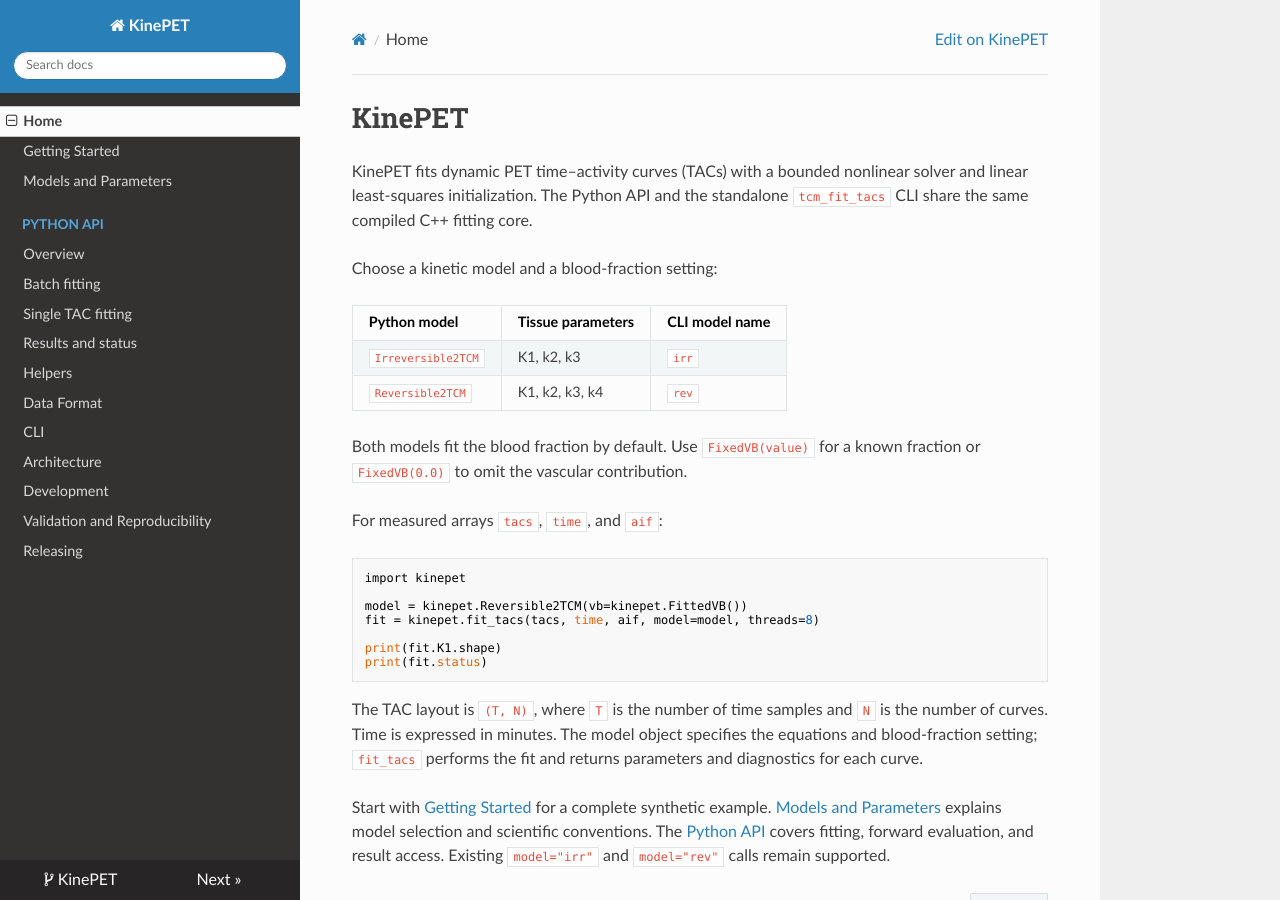
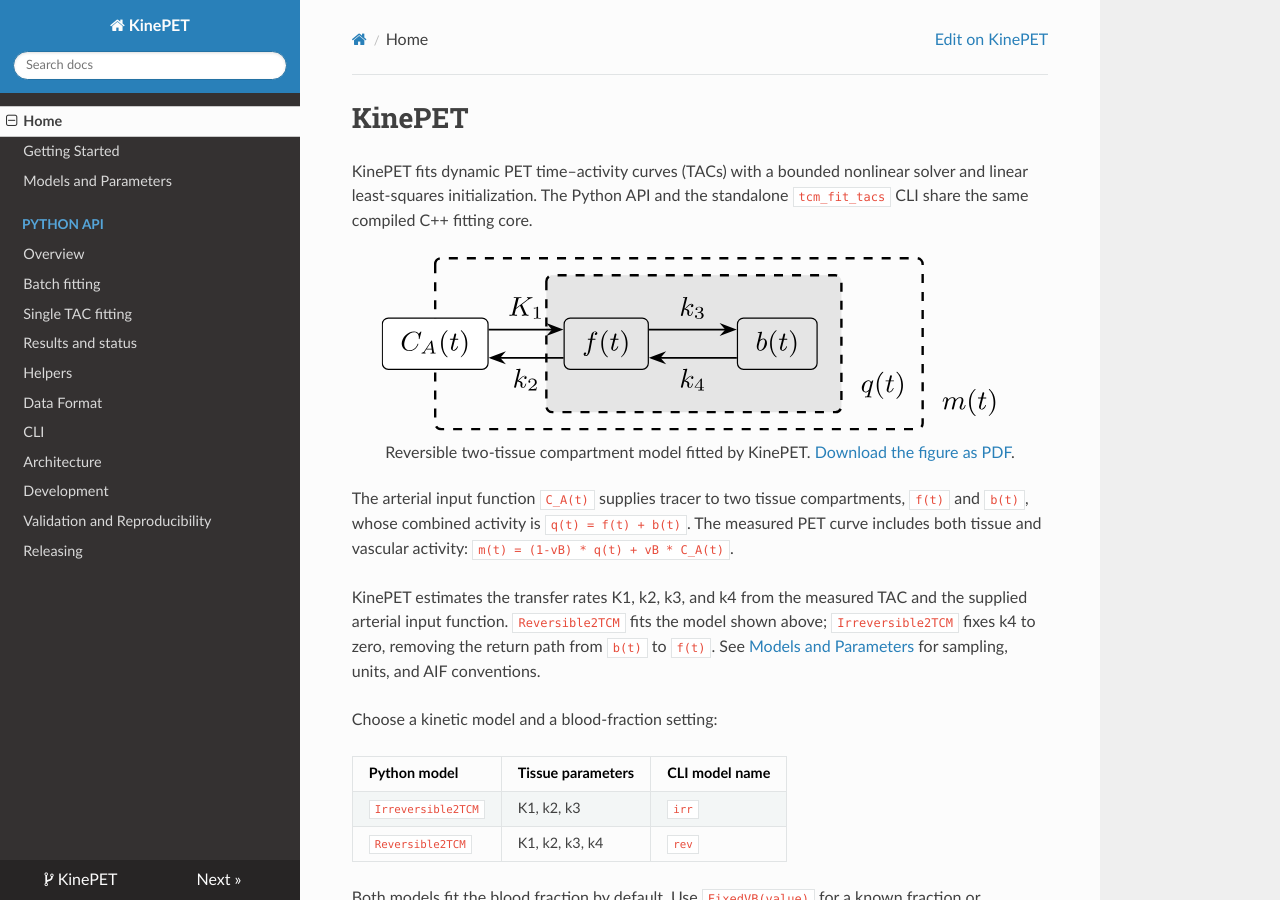
Before and after one commit to c-salomonsen/KinePET, an MkDocs documentation site: the page built from docs/index.md, in a window 1280 px wide and 900 px high. Built offline with MkDocs 1.6.1, drawn with Linux system fonts in a browser that asks for light colours; nearby versions of some CDN libraries; a script that is not in the unit is left out.

Commit message:
docs: introduce compartment model with the paper figure

```diff
--- a/docs/index.md
+++ b/docs/index.md
@@ -3,6 +3,27 @@
 KinePET fits dynamic PET time–activity curves (TACs) with a bounded nonlinear
 solver and linear least-squares initialization. The Python API and the standalone
 `tcm_fit_tacs` CLI share the same compiled C++ fitting core.
+
+<figure style="margin: 1.5em 0;">
+  <img src="assets/figures/reversible-2tcm.svg"
+       alt="Reversible two-tissue compartment model: arterial input C_A exchanges with tissue compartment f through K1 and k2; f exchanges with compartment b through k3 and k4. Tissue activity q combines f and b; measured PET activity m includes the vascular contribution."
+       style="display: block; width: 640px; max-width: 100%; height: auto; margin: 0 auto;">
+  <figcaption style="margin-top: 0.75em; text-align: center;">
+    Reversible two-tissue compartment model fitted by KinePET.
+    <a href="assets/figures/reversible-2tcm.pdf">Download the figure as PDF</a>.
+  </figcaption>
+</figure>
+
+The arterial input function `C_A(t)` supplies tracer to two tissue compartments,
+`f(t)` and `b(t)`, whose combined activity is `q(t) = f(t) + b(t)`. The measured
+PET curve includes both tissue and vascular activity:
+`m(t) = (1-vB) * q(t) + vB * C_A(t)`.
+
+KinePET estimates the transfer rates K1, k2, k3, and k4 from the measured TAC and
+the supplied arterial input function. `Reversible2TCM` fits the model shown
+above; `Irreversible2TCM` fixes k4 to zero, removing the return path from `b(t)`
+to `f(t)`. See [Models and Parameters](models.md#scientific-conventions) for
+sampling, units, and AIF conventions.
 
 Choose a kinetic model and a blood-fraction setting:
 
```
Also changed, not shown: docs/assets/figures/reversible-2tcm.svg (added), 1 other file.
